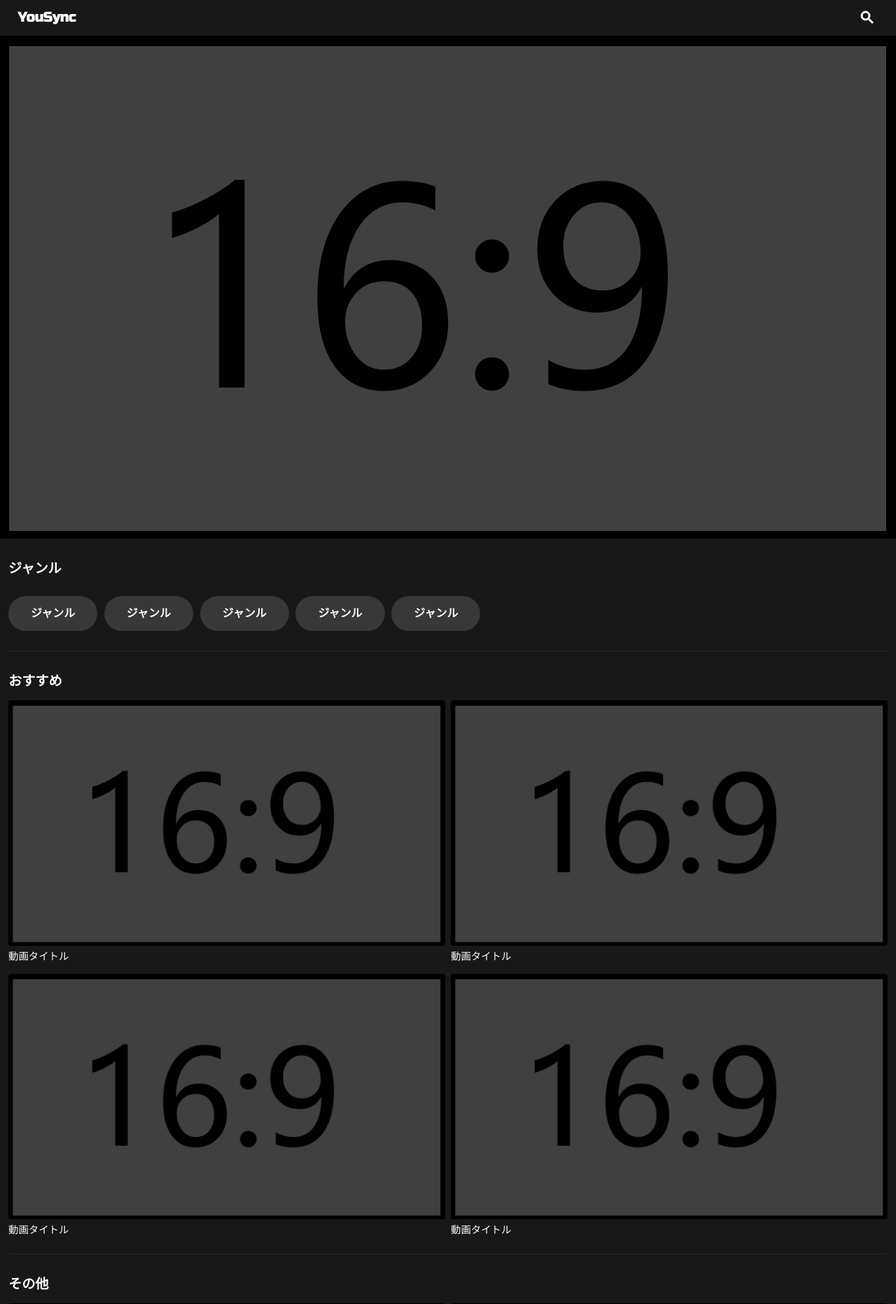
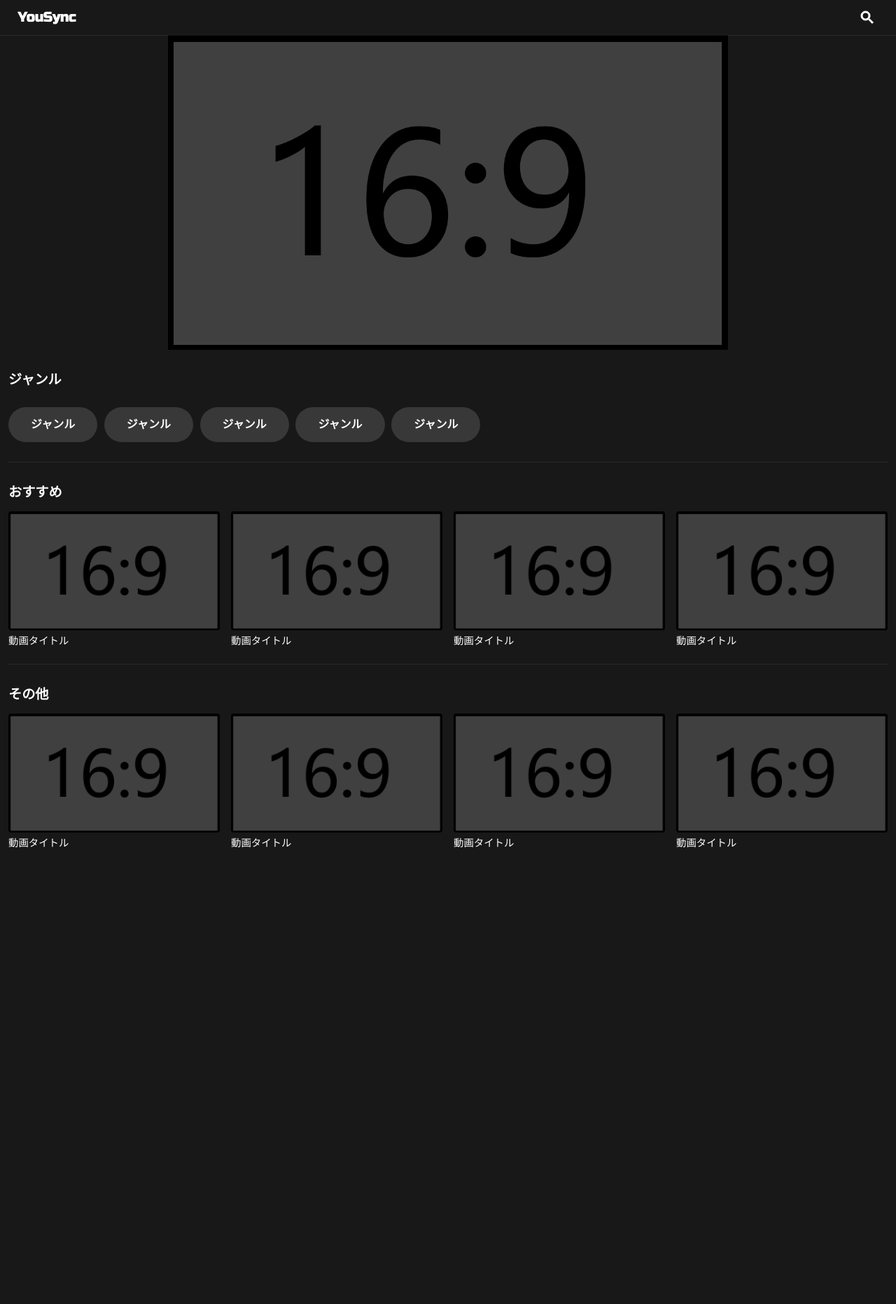
Before and after one commit to Akkunlab/YouSync, a web app: file src/home_pc.html in a window 1280 px wide. Shown: the top 1864 px of the page at 70% size. After the commit the page ends 1212 px from the top, so only its background shows below. Run offline with its HTML, style and script files only (its server is not run), Linux system fonts and the light colour scheme; style sheets or scripts are compiled from the project's sources.

Commit message:
Update main_pc.scss

```diff
--- a/src/assets/sass/main_pc.scss
+++ b/src/assets/sass/main_pc.scss
@@ -25,8 +25,15 @@
 
   /* バナー */
   .banner_content {
-    .banner_image {
+    .banner_link {
       width: 100%;
+      max-width: 800px;
+      margin: 0 auto;
+      display: block;
+
+      .banner_image {
+        width: 100%;
+      }
     }
   }
 
@@ -96,8 +103,8 @@
 
           .main_content_section_content {
             display: grid;
-            grid-template-columns: 1fr 1fr;
-            gap: 8px;
+            grid-template-columns: repeat(4, 1fr);
+            gap: 16px;
 
             .roomCard {
 
```
